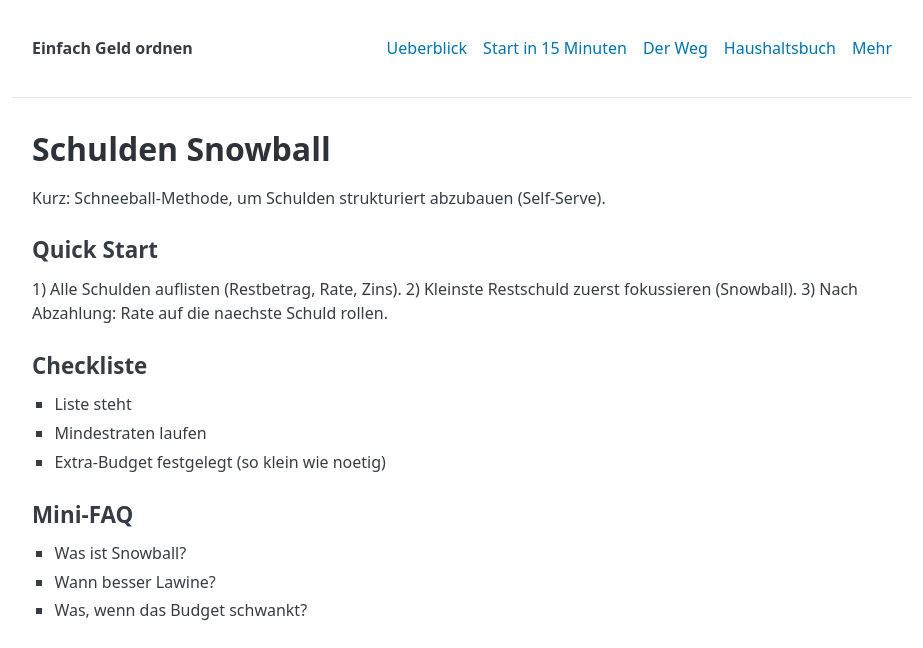
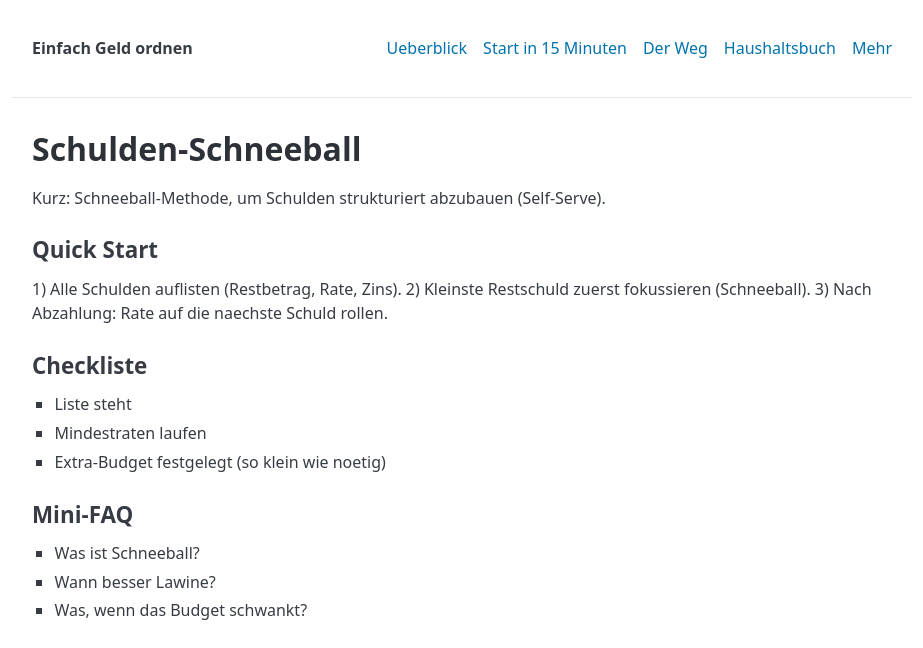
Before and after one commit to gluecklich-tools/einfach-geld-ordnen, a Jekyll site: the page built from seiten/schulden-snowball.md, in a window 1280 px wide. Shown: the top 648 px of the page, without its empty margins (178-1101 px from the left). Built offline with Jekyll 4.4.1, drawn with Linux system fonts in a browser that asks for light colours.

Commit message:
UX: Rest-Begriffe Snowball -> Schneeball / Schulden-Schneeball

```diff
--- a/seiten/schulden-snowball.md
+++ b/seiten/schulden-snowball.md
@@ -1,15 +1,15 @@
 ---
 layout: default
-title: "Schulden Snowball"
-permalink: /seiten/schulden-snowball.html
+title: "Schulden-Schneeball"
+permalink: /seiten/schulden-Schneeball.html
 ---
-# Schulden Snowball
+# Schulden-Schneeball
 
 Kurz: Schneeball-Methode, um Schulden strukturiert abzubauen (Self-Serve).
 
 ## Quick Start
 1) Alle Schulden auflisten (Restbetrag, Rate, Zins).
-2) Kleinste Restschuld zuerst fokussieren (Snowball).
+2) Kleinste Restschuld zuerst fokussieren (Schneeball).
 3) Nach Abzahlung: Rate auf die naechste Schuld rollen.
 
 ## Checkliste
@@ -18,7 +18,7 @@ Kurz: Schneeball-Methode, um Schulden strukturiert abzubauen (Self-Serve).
 - Extra-Budget festgelegt (so klein wie noetig)
 
 ## Mini-FAQ
-- Was ist Snowball?
+- Was ist Schneeball?
 - Wann besser Lawine?
 - Was, wenn das Budget schwankt?
 
```
Also changed, not shown: seiten/rechner-uebersicht.md (+1 -1 lines), seiten/schulden-lawine.md (+1 -1 lines), seiten/snowball-rechner.md (+1 -1 lines), seiten/themen-seiten.md (+1 -1 lines).
